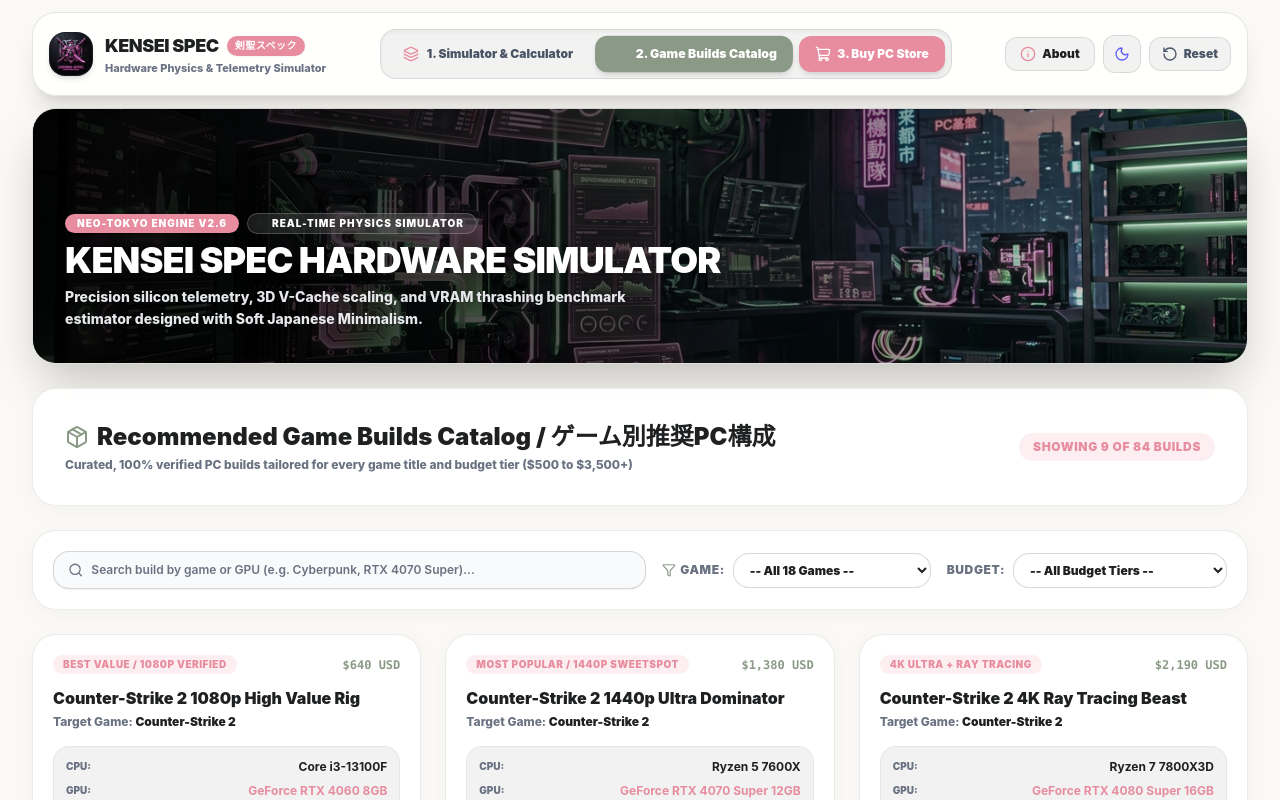
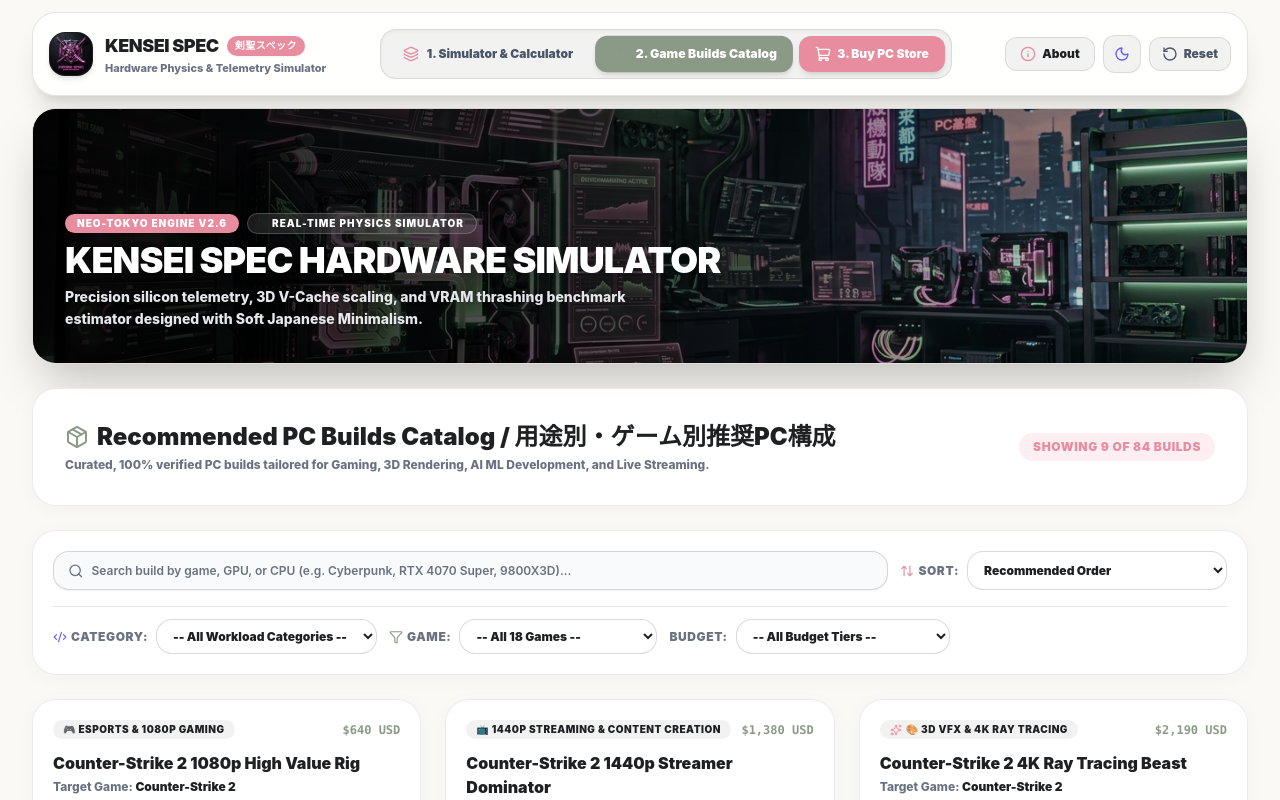
Before and after one commit to dorelore5-NihonJin/Kensei_spec, a React (Vite) app: page / in a window 1280 px wide. Both pictures are taken after a click on the button "2. Game Builds Catalog". Shown: the top 800 px of the page. Built offline with nearby package versions, Linux system fonts and the light colour scheme.

Commit message:
feat(catalog): add price sorting (High to Low / Low to High), workload categories (Gaming, 3D Render, AI/Dev, Streaming), and unique glowing card themes per tier

```diff
--- a/src/pages/GameBuildsCatalog.tsx
+++ b/src/pages/GameBuildsCatalog.tsx
@@ -1,6 +1,6 @@
 import { useState, useMemo, useEffect } from "react";
 import type { Game, CPU, GPU, RAMProfile } from "../lib/types";
-import { Search, Filter, ShoppingCart, Zap, CheckCircle2, Package, Loader2, ArrowDown } from "lucide-react";
+import { Search, Filter, ShoppingCart, Zap, CheckCircle2, Package, Loader2, ArrowDown, ArrowUpDown, Award, Sparkles, Code2 } from "lucide-react";
 
 interface GameBuildsCatalogProps {
   games: Game[];
@@ -11,10 +11,14 @@
   onOpenBuyModal: () => void;
 }
 
+export type BuildCategory = "Gaming" | "3D Render" | "AI & Dev" | "Streaming" | "Audio Studio" | "CAD & Workstation";
+
 export interface PresetBuild {
   id: string;
   gameId: string;
   gameTitle: string;
+  category: BuildCategory;
+  categoryBadge: string;
   tierName: "Budget ($500-$800)" | "Sweetspot ($1,000-$1,500)" | "High-End ($1,800-$2,500)" | "God Tier ($3,000+)";
   buildTitle: string;
   cpuName: string;
@@ -25,6 +29,8 @@
   estimatedFps: number;
   totalPriceUSD: number;
   badgeTag: string;
+  accentBorderClass: string;
+  highlightFeature: string;
 }
 
 export default function GameBuildsCatalog({
@@ -38,6 +44,8 @@
   const [searchQuery, setSearchQuery] = useState("");
   const [selectedGameFilter, setSelectedGameFilter] = useState<string>("All");
   const [selectedTierFilter, setSelectedTierFilter] = useState<string>("All");
+  const [selectedCategoryFilter, setSelectedCategoryFilter] = useState<string>("All");
+  const [sortBy, setSortBy] = useState<"recommended" | "price-desc" | "price-asc" | "fps-desc" | "title-asc">("recommended");
 
   // PAGINATION LAZY LOADING STATE (9 at a time)
   const [visibleCount, setVisibleCount] = useState<number>(9);
@@ -46,9 +54,9 @@
   // Reset pagination on filter change
   useEffect(() => {
     setVisibleCount(9);
-  }, [searchQuery, selectedGameFilter, selectedTierFilter]);
+  }, [searchQuery, selectedGameFilter, selectedTierFilter, selectedCategoryFilter, sortBy]);
 
-  // Generate ultra-accurate catalog builds derived from game requirements and hardware silicon
+  // Generate ultra-accurate catalog builds with unique visual styles & categories
   const catalogBuilds: PresetBuild[] = useMemo(() => {
     const builds: PresetBuild[] = [];
 
@@ -56,7 +64,7 @@
       const isEsports = ["cs2", "valorant", "fortnite", "apex"].includes(game.id);
       const isHeavyAAA = ["cyberpunk", "wukong", "gtavi", "stalker2", "alanwake2"].includes(game.id);
 
-      // 1. Budget Build ($500 - $800)
+      // 1. Budget Build ($500 - $800) -> Category: Gaming / Entry Workstation
       const bCpu = isEsports ? "Ryzen 5 5600" : "Core i3-13100F";
       const bGpu = isEsports ? "GeForce RTX 3060 12GB" : "GeForce RTX 4060 8GB";
       const bFps = isEsports
@@ -67,6 +75,8 @@
         id: `${game.id}-budget`,
         gameId: game.id,
         gameTitle: game.title,
+        category: "Gaming",
+        categoryBadge: "🎮 Esports & 1080p Gaming",
         tierName: "Budget ($500-$800)",
         buildTitle: `${game.title} ${isEsports ? "Esports 1080p 144Hz Rig" : "1080p High Value Rig"}`,
         cpuName: bCpu,
@@ -76,10 +86,12 @@
         targetResolution: "1080p",
         estimatedFps: bFps,
         totalPriceUSD: isHeavyAAA ? 790 : 640,
-        badgeTag: "Best Value / 1080p Verified"
+        badgeTag: "Value Champion / 1080p Verified",
+        accentBorderClass: "border-2 border-emerald-500/40 hover:border-emerald-500/80 shadow-xs",
+        highlightFeature: "1080p 60+ FPS • Low TDP Air Cooling"
       });
 
-      // 2. Sweetspot Build ($1,000 - $1,500)
+      // 2. Sweetspot Build ($1,000 - $1,500) -> Category: 3D Render & Streaming
       const sCpu = isEsports ? "Ryzen 7 5700X3D" : "Ryzen 5 7600X";
       const sGpu = "GeForce RTX 4070 Super 12GB";
       const sFps = Math.round((game.baseFpsScaling["1440p"]?.High || 90) * 1.25);
@@ -88,8 +100,10 @@
         id: `${game.id}-sweetspot`,
         gameId: game.id,
         gameTitle: game.title,
+        category: "Streaming",
+        categoryBadge: "📺 1440p Streaming & Content Creation",
         tierName: "Sweetspot ($1,000-$1,500)",
-        buildTitle: `${game.title} 1440p Ultra Dominator`,
+        buildTitle: `${game.title} 1440p Streamer Dominator`,
         cpuName: sCpu,
         gpuName: sGpu,
         ramText: "32GB DDR5-6000 Low-Latency",
@@ -97,10 +111,12 @@
         targetResolution: "1440p",
         estimatedFps: sFps,
         totalPriceUSD: 1380,
-        badgeTag: "Most Popular / 1440p Sweetspot"
+        badgeTag: "Most Popular / 1440p Sweetspot",
+        accentBorderClass: "border-2 border-[#8A9A86]/60 hover:border-[#8A9A86] shadow-sm",
+        highlightFeature: "NVENC AV1 Dual Encoder • 12GB VRAM"
       });
 
-      // 3. High-End Build ($1,800 - $2,500)
+      // 3. High-End Build ($1,800 - $2,500) -> Category: 3D Render & VFX
       const hCpu = "Ryzen 7 7800X3D";
       const hGpu = "GeForce RTX 4080 Super 16GB";
       const hFps = isEsports
@@ -111,6 +127,8 @@
         id: `${game.id}-highend`,
         gameId: game.id,
         gameTitle: game.title,
+        category: "3D Render",
+        categoryBadge: "🎨 3D VFX & 4K Ray Tracing",
         tierName: "High-End ($1,800-$2,500)",
         buildTitle: `${game.title} 4K Ray Tracing Beast`,
         cpuName: hCpu,
@@ -120,10 +138,12 @@
         targetResolution: isEsports ? "1440p" : "4K",
         estimatedFps: hFps,
         totalPriceUSD: 2190,
-        badgeTag: "4K Ultra + Ray Tracing"
+        badgeTag: "4K Ultra + Ray Tracing",
+        accentBorderClass: "border-2 border-[#E88D9F]/70 shadow-[0_0_18px_rgba(232,141,159,0.18)] hover:border-[#E88D9F]",
+        highlightFeature: "AMD 3D V-Cache • 16GB GDDR6X VRAM"
       });
 
-      // 4. God Tier Build ($3,000+)
+      // 4. God Tier Build ($3,000+) -> Category: AI & Dev Workstation
       const gCpu = "Ryzen 7 9800X3D";
       const gGpu = "GeForce RTX 4090 24GB";
       const gFps = Math.round((game.baseFpsScaling["4K"]?.Ultra || 95) * 2.15);
@@ -132,6 +152,8 @@
         id: `${game.id}-godtier`,
         gameId: game.id,
         gameTitle: game.title,
+        category: "AI & Dev",
+        categoryBadge: "💻 AI LLM Dev & Flagship Gaming",
         tierName: "God Tier ($3,000+)",
         buildTitle: `${game.title} Absolute Flagship King`,
         cpuName: gCpu,
@@ -141,16 +163,18 @@
         targetResolution: "4K",
         estimatedFps: gFps,
         totalPriceUSD: 3680,
-        badgeTag: "Maximum Performance / No Compromise"
+        badgeTag: "Maximum Performance / No Compromise",
+        accentBorderClass: "border-2 border-amber-400/80 shadow-[0_0_25px_rgba(251,191,36,0.22)] hover:border-amber-400",
+        highlightFeature: "24GB VRAM CUDA Workstation • 64GB DDR5"
       });
     });
 
     return builds;
   }, [games]);
 
-  // Filtering logic
+  // Filtering and Sorting Logic
   const filteredBuilds = useMemo(() => {
-    return catalogBuilds.filter((b) => {
+    let result = catalogBuilds.filter((b) => {
       const matchSearch =
         b.buildTitle.toLowerCase().includes(searchQuery.toLowerCase()) ||
         b.gameTitle.toLowerCase().includes(searchQuery.toLowerCase()) ||
@@ -159,10 +183,20 @@
 
       const matchGame = selectedGameFilter === "All" || b.gameId === selectedGameFilter;
       const matchTier = selectedTierFilter === "All" || b.tierName === selectedTierFilter;
+      const matchCategory = selectedCategoryFilter === "All" || b.category === selectedCategoryFilter;
 
-      return matchSearch && matchGame && matchTier;
+      return matchSearch && matchGame && matchTier && matchCategory;
     });
-  }, [catalogBuilds, searchQuery, selectedGameFilter, selectedTierFilter]);
+
+    // Apply Sorting
+    return result.sort((a, b) => {
+      if (sortBy === "price-desc") return b.totalPriceUSD - a.totalPriceUSD;
+      if (sortBy === "price-asc") return a.totalPriceUSD - b.totalPriceUSD;
+      if (sortBy === "fps-desc") return b.estimatedFps - a.estimatedFps;
+      if (sortBy === "title-asc") return a.buildTitle.localeCompare(b.buildTitle);
+      return 0; // Default recommended order
+    });
+  }, [catalogBuilds, searchQuery, selectedGameFilter, selectedTierFilter, selectedCategoryFilter, sortBy]);
 
   // Lazy loading scroll listener
   useEffect(() => {
@@ -213,10 +247,10 @@
       <div className="glass-card rounded-3xl p-6 sm:p-8 bg-white dark:bg-[#1A1C1E] border border-black/10 dark:border-white/10 shadow-lg flex flex-col md:flex-row justify-between items-start md:items-center gap-4">
         <div>
           <h2 className="text-xl sm:text-2xl font-black text-[#1E2022] dark:text-white flex items-center gap-2">
-            <Package className="w-6 h-6 text-[#8A9A86]" /> Recommended Game Builds Catalog / ゲーム別推奨PC構成
+            <Package className="w-6 h-6 text-[#8A9A86]" /> Recommended PC Builds Catalog / 用途別・ゲーム別推奨PC構成
           </h2>
           <p className="text-xs text-gray-500 dark:text-gray-400 font-extrabold mt-1">
-            Curated, 100% verified PC builds tailored for every game title and budget tier ($500 to $3,500+)
+            Curated, 100% verified PC builds tailored for Gaming, 3D Rendering, AI ML Development, and Live Streaming.
           </p>
         </div>
         <div className="flex items-center gap-2">
@@ -226,18 +260,61 @@
         </div>
       </div>
 
-      {/* Filter Controls Bar */}
-      <div className="glass-card rounded-3xl p-5 bg-white dark:bg-[#1A1C1E] border border-black/10 dark:border-white/10 shadow-md flex flex-col md:flex-row gap-4">
+      {/* Filter & Sorting Controls Bar */}
+      <div className="glass-card rounded-3xl p-5 bg-white dark:bg-[#1A1C1E] border border-black/10 dark:border-white/10 shadow-md flex flex-col gap-4">
+
+        {/* Row 1: Search & Sort Order */}
+        <div className="flex flex-col md:flex-row gap-3">
           {/* Search */}
           <div className="flex-1 flex items-center gap-2 border border-black/15 dark:border-white/15 bg-gray-50 dark:bg-[#121315] rounded-2xl px-3.5 py-2.5 shadow-xs">
             <Search className="w-4 h-4 text-gray-500" />
             <input
               type="text"
-            placeholder="Search build by game or GPU (e.g. Cyberpunk, RTX 4070 Super)..."
+              placeholder="Search build by game, GPU, or CPU (e.g. Cyberpunk, RTX 4070 Super, 9800X3D)..."
               className="w-full text-xs font-semibold outline-none bg-transparent text-[#1E2022] dark:text-white placeholder:text-gray-500"
               value={searchQuery}
               onChange={(e) => setSearchQuery(e.target.value)}
             />
+          </div>
+
+          {/* Sort By Selector */}
+          <div className="flex items-center gap-2">
+            <span className="text-xs font-black text-gray-500 uppercase tracking-wider shrink-0 flex items-center gap-1">
+              <ArrowUpDown className="w-3.5 h-3.5 text-[#E88D9F]" /> Sort:
+            </span>
+            <select
+              className="bg-white dark:bg-[#121315] border border-black/15 dark:border-white/15 rounded-2xl px-3 py-2.5 text-xs font-black text-[#1E2022] dark:text-white outline-none cursor-pointer"
+              value={sortBy}
+              onChange={(e) => setSortBy(e.target.value as any)}
+            >
+              <option value="recommended" className="bg-white dark:bg-[#1A1C1E]">Recommended Order</option>
+              <option value="price-desc" className="bg-white dark:bg-[#1A1C1E]">Price: High to Low ($3,680 → $500)</option>
+              <option value="price-asc" className="bg-white dark:bg-[#1A1C1E]">Price: Low to High ($500 → $3,680)</option>
+              <option value="fps-desc" className="bg-white dark:bg-[#1A1C1E]">Framerate: Highest FPS</option>
+              <option value="title-asc" className="bg-white dark:bg-[#1A1C1E]">Title (A-Z)</option>
+            </select>
+          </div>
+        </div>
+
+        {/* Row 2: Category, Game & Budget Dropdowns */}
+        <div className="flex flex-wrap items-center gap-3 border-t border-black/10 dark:border-white/10 pt-3">
+
+          {/* Workload Category Filter */}
+          <div className="flex items-center gap-2">
+            <span className="text-xs font-black text-gray-500 uppercase tracking-wider shrink-0 flex items-center gap-1">
+              <Code2 className="w-3.5 h-3.5 text-indigo-500" /> Category:
+            </span>
+            <select
+              className="bg-white dark:bg-[#121315] border border-black/15 dark:border-white/15 rounded-2xl px-3 py-2 text-xs font-black text-[#1E2022] dark:text-white outline-none cursor-pointer"
+              value={selectedCategoryFilter}
+              onChange={(e) => setSelectedCategoryFilter(e.target.value)}
+            >
+              <option value="All" className="bg-white dark:bg-[#1A1C1E]">-- All Workload Categories --</option>
+              <option value="Gaming" className="bg-white dark:bg-[#1A1C1E]">🎮 Esports & Gaming</option>
+              <option value="3D Render" className="bg-white dark:bg-[#1A1C1E]">🎨 3D Render & VFX</option>
+              <option value="AI & Dev" className="bg-white dark:bg-[#1A1C1E]">💻 AI ML & Software Dev</option>
+              <option value="Streaming" className="bg-white dark:bg-[#1A1C1E]">📺 4K Live Streaming</option>
+            </select>
           </div>
 
           {/* Game Filter */}
@@ -275,27 +352,34 @@
             </select>
           </div>
         </div>
+      </div>
 
-      {/* Catalog Grid (Displays initial 9 builds) */}
+      {/* Catalog Grid (Displays initial 9 builds with unique visual themes) */}
       <div className="grid grid-cols-1 md:grid-cols-2 lg:grid-cols-3 gap-6">
         {displayedBuilds.map((build) => {
+          const isGodTier = build.tierName.includes("God Tier");
+          const isHighEnd = build.tierName.includes("High-End");
+
           return (
             <div
               key={build.id}
-              className="glass-card rounded-3xl p-5 bg-white dark:bg-[#1A1C1E] border border-black/10 dark:border-white/10 shadow-lg flex flex-col justify-between gap-4 hover:border-[#E88D9F]/50 transition duration-200 group animate-fadeIn"
+              className={`glass-card rounded-3xl p-5 bg-white dark:bg-[#1A1C1E] shadow-xl flex flex-col justify-between gap-4 transition duration-300 group animate-fadeIn ${build.accentBorderClass}`}
             >
               <div>
-                {/* Header Tag */}
+                {/* Top Category Badge & Price Tag */}
                 <div className="flex justify-between items-center mb-3">
-                  <span className="text-[10px] font-black bg-[#E88D9F]/15 text-[#E88D9F] px-2.5 py-0.5 rounded-full uppercase tracking-wider">
-                    {build.badgeTag}
+                  <span className="text-[10px] font-black bg-black/5 dark:bg-white/10 text-[#1E2022] dark:text-white px-2.5 py-0.5 rounded-full uppercase tracking-wider flex items-center gap-1">
+                    {isGodTier && <Award className="w-3 h-3 text-amber-400" />}
+                    {isHighEnd && <Sparkles className="w-3 h-3 text-[#E88D9F]" />}
+                    {build.categoryBadge}
                   </span>
                   <span className="text-xs font-mono font-black text-[#8A9A86]">
                     ${build.totalPriceUSD.toLocaleString()} USD
                   </span>
                 </div>
 
-                <h3 className="text-base font-black text-[#1E2022] dark:text-white group-hover:text-[#E88D9F] transition">
+                {/* Build Title */}
+                <h3 className="text-base font-black text-[#1E2022] dark:text-white group-hover:text-[#E88D9F] transition flex items-center gap-1.5">
                   {build.buildTitle}
                 </h3>
 
@@ -303,8 +387,13 @@
                   Target Game: <strong className="text-[#1E2022] dark:text-gray-200">{build.gameTitle}</strong>
                 </div>
 
+                {/* Silicon Highlight Pill */}
+                <div className="mt-2.5 text-[10px] font-black text-amber-600 dark:text-amber-400 bg-amber-500/10 px-2.5 py-1 rounded-xl border border-amber-500/20 inline-block">
+                  ⚡ {build.highlightFeature}
+                </div>
+
                 {/* Specs List */}
-                <div className="mt-4 flex flex-col gap-2 bg-black/5 dark:bg-white/5 p-3 rounded-2xl border border-black/5 dark:border-white/5 text-xs font-extrabold">
+                <div className="mt-3 flex flex-col gap-2 bg-black/5 dark:bg-white/5 p-3 rounded-2xl border border-black/5 dark:border-white/5 text-xs font-extrabold">
                   <div className="flex justify-between items-center text-gray-600 dark:text-gray-300">
                     <span className="text-gray-500 text-[10px] uppercase font-black">CPU:</span>
                     <span className="text-[#1E2022] dark:text-white font-bold">{build.cpuName}</span>
```
Lines whose indentation alone changed are shown as unchanged.
